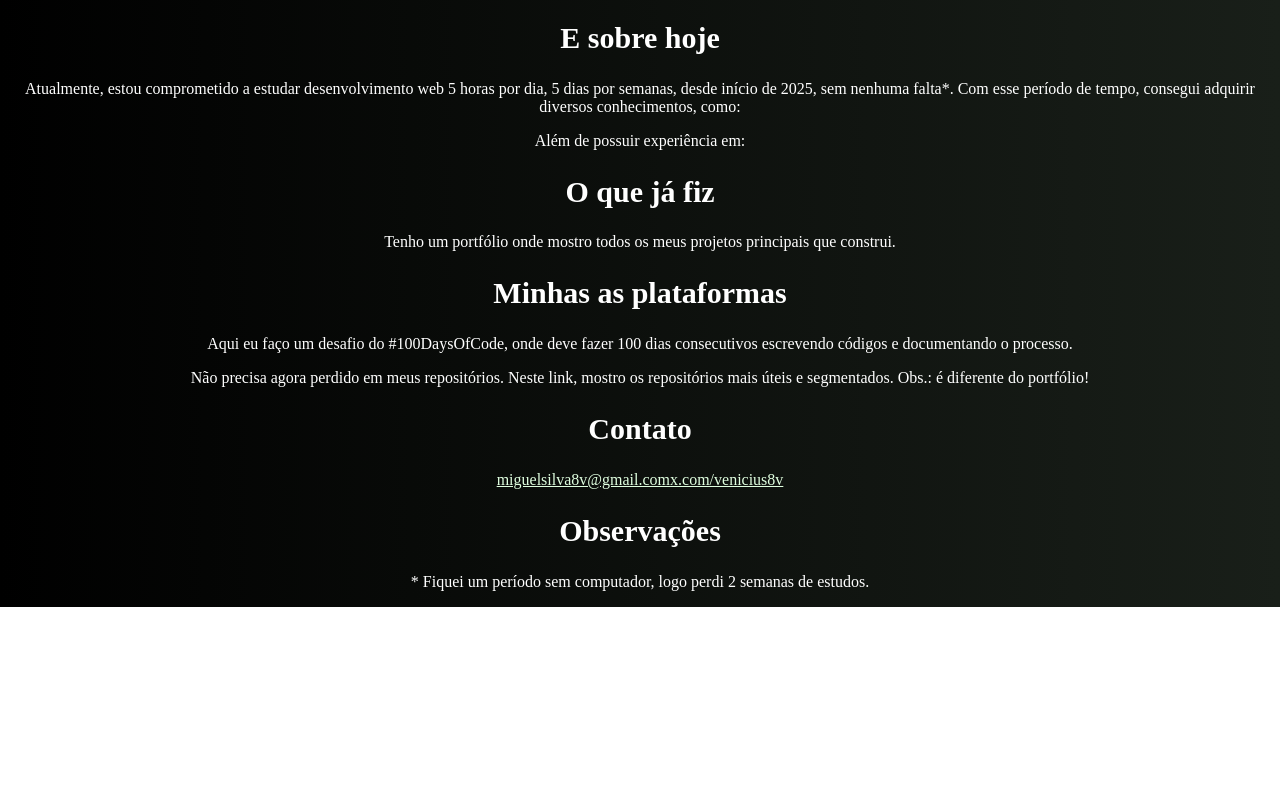
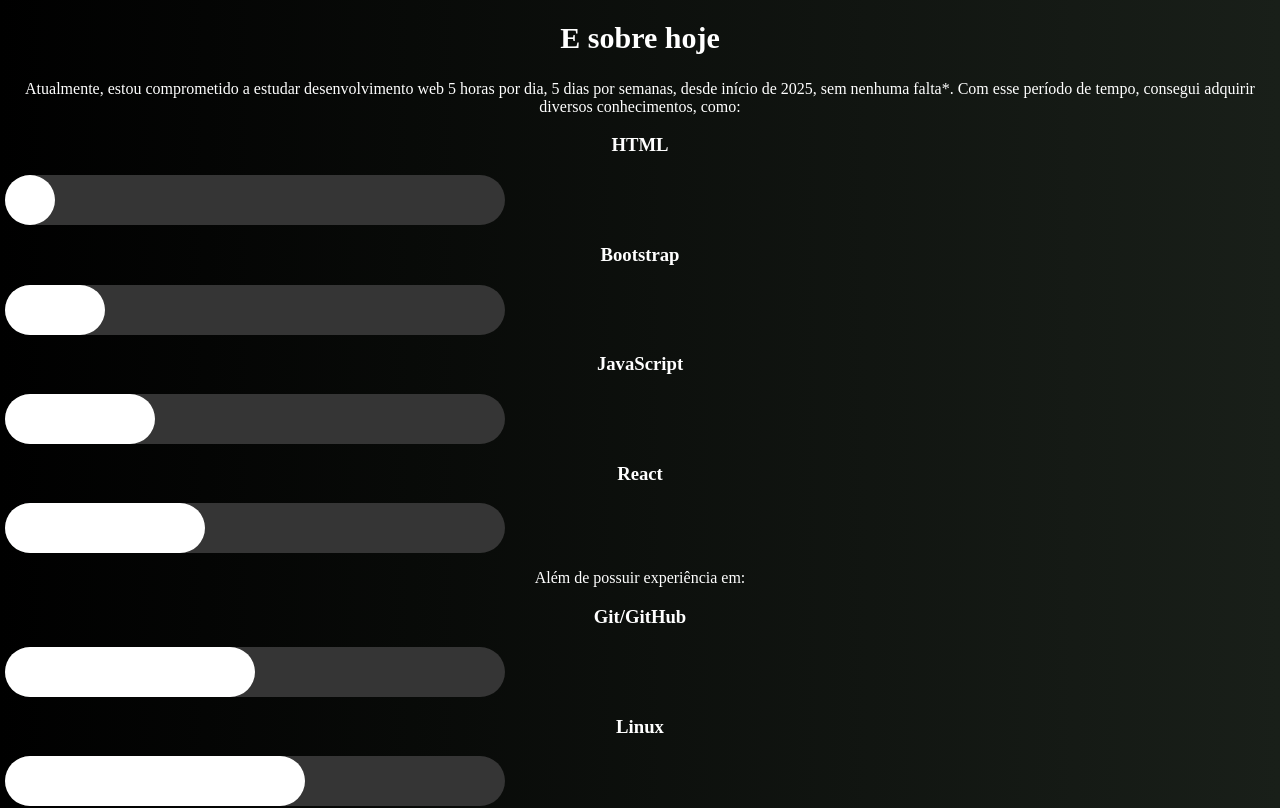
Before and after one commit to venicius8/venicius-dev, a React (Vite) app: page / in a window 1280 px wide. Shown: the part 980-1788 px from the top of the page. Before the commit the page ends 1587 px from the top, so only its background shows below. Built offline with nearby package versions, Linux system fonts and the light colour scheme.

Commit message:
feat: add knowledgeChart

```diff
--- a/src/App.jsx
+++ b/src/App.jsx
@@ -1,6 +1,7 @@
 import { Header } from "./components/Header.jsx";
 import Styles from "./App.module.css";
 import Story from "./components/Story.jsx";
+import KnowledgeChart from "./components/KnowledgeChart.jsx";
 
 function App() {
   return (
@@ -24,9 +25,17 @@
           Com esse período de tempo, consegui adquirir diversos conhecimentos,
           como:
         </p>
-        <div className="knowledgeChart"></div>
+
+        <div>
+          <KnowledgeChart name="HTML" progress={10} />
+          <KnowledgeChart name="Bootstrap" progress={20} />
+          <KnowledgeChart name="JavaScript" progress={30} />
+          <KnowledgeChart name="React" progress={40} />
+        </div>
+
         <p>Além de possuir experiência em:</p>
-        <div className="experienceChart"></div>
+        <KnowledgeChart name="Git/GitHub" progress={50} />
+        <KnowledgeChart name="Linux" progress={60} />
       </section>
 
       <section>
--- /dev/null
+++ b/src/components/KnowledgeChart.jsx
@@ -0,0 +1,33 @@
+import React, { useRef, useState, useEffect } from "react";
+import "../style/knowledgeChart.css";
+
+function KnowledgeChart({ name, progress }) {
+  const barRef = useRef(null);
+  const [visible, setVisible] = useState(false);
+
+  useEffect(() => {
+    const observer = new window.IntersectionObserver(([entry]) => {
+      if (entry.isIntersecting) setVisible(true);
+    });
+    observer.observe(barRef.current);
+    return () => observer.disconnect();
+  }, []);
+
+  return (
+    <>
+      <h3>{name}</h3>
+      <div className="knowledgeBar" ref={barRef}>
+        <div
+          className="knowledgeProgress"
+          style={{
+            width: visible ? progress + "%" : "0%",
+            backgroundColor: "white",
+            transition: "2s ease-in-out",
+          }}
+        ></div>
+      </div>
+    </>
+  );
+}
+
+export default KnowledgeChart;
--- /dev/null
+++ b/src/style/knowledgeChart.css
@@ -0,0 +1,12 @@
+.knowledgeBar {
+  width: 500px;
+  height: 50px;
+  background-color: rgb(53, 53, 53);
+  border-radius: 25px;
+  margin: 10px 5px;
+}
+
+.knowledgeProgress {
+  height: 50px;
+  border-radius: 25px;
+}
```
